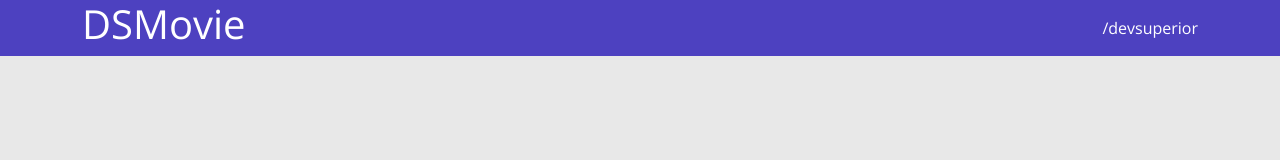
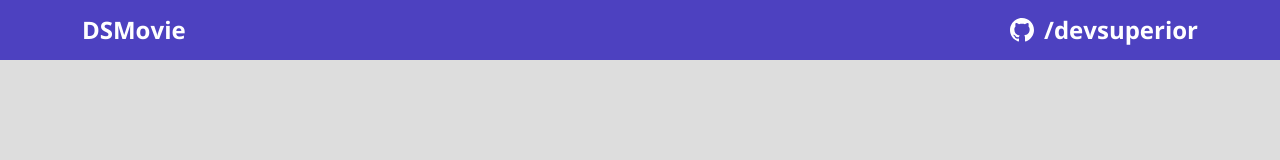
Before and after one commit to edsongg7/DSMovie, a plain HTML site: page index.html in a window 1280 px wide. Drawn offline with nearby package versions, Linux system fonts and the light colour scheme.

Commit message:
projeto site devsuperior Barra Superior PARTE 2

```diff
--- a/css/styles.css
+++ b/css/styles.css
@@ -1,17 +1,30 @@
 @import url('https://fonts.googleapis.com/css2?family=Open+Sans:wght@300;400;700&display=swap');
+
+:root{
+    --bg-gray:#ddd;
+    --color-primary: #4d41c0;
+    --white: #fff;
+}
 
 *{
     box-sizing: border-box;
     font-family: 'Open Sans', sans-serif;
 }
 
+h1, h2, h3, h4, h5, h6 {
+margin: 0;
+}
+
 html, body{
-    background-color: #e8e8e8;
+    background-color: var(--bg-gray);
 }
 
 header{
-    background-color: #4d41c0;
-    color: #fff;
+    background-color: var(--color-primary);
+    color: var(--white);
+    height: 60px;
+    display: flex;
+    align-items: center;
 }
 
 nav{
@@ -20,7 +33,27 @@ nav{
     justify-content: space-between;
 }
 
+nav, h1{
+    font-size: 24px;
+    font-weight: 700;
+}
+
+nav a{
+    font-size: 12px;
+    font-weight: 400;
+}
+
 a, a:hover{
     text-decoration: none;
     color: unset;
 }
+
+.dsmovie-contact-container{
+    display: flex;
+    align-items: center;
+
+}
+
+.dsmovie-contact-container img{
+    margin-right: 10px;
+}
--- a/index.html
+++ b/index.html
@@ -15,7 +15,10 @@
     <header>
         <nav class="container">
             <h1>DSMovie</h1>
-            <a href="https://github.com/devsuperior">/devsuperior</a>
+            <div class="dsmovie-contact-container">
+                <img src="img/github.svg" alt="github>
+                <a href=" https://github.com/devsuperior">/devsuperior</a>
+            </div>
         </nav>
     </header>
 </body>
```
Also changed, not shown: img/github.svg (added).
